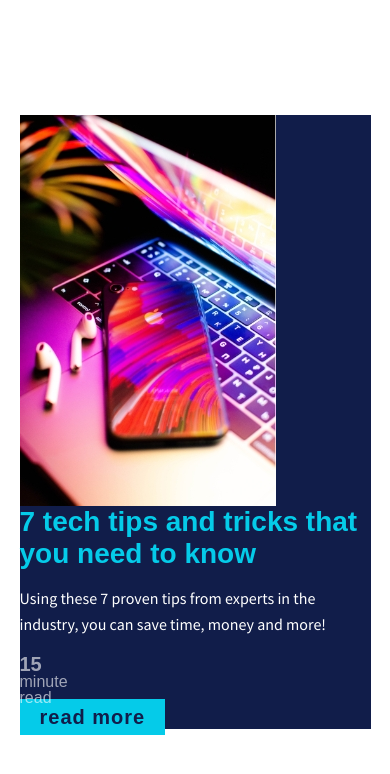
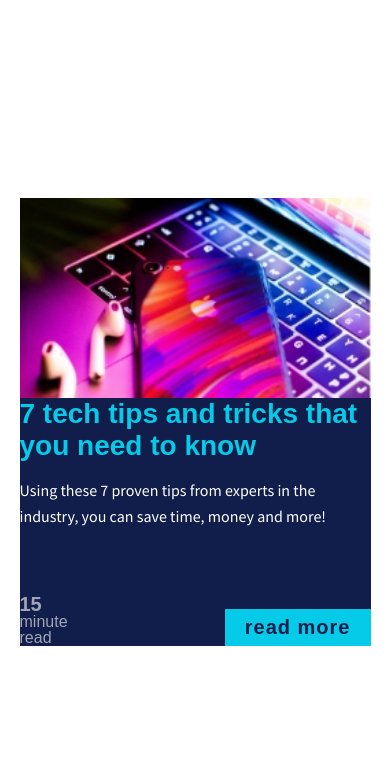
Before and after one commit to DevShruti/card-component-grid-scrimba, a plain HTML site: page index.html in a window 390 px wide. Drawn offline with Linux system fonts and the light colour scheme; a web font is replaced by a local one.

Commit message:
mobile version

```diff
--- a/css/style.css
+++ b/css/style.css
@@ -7,14 +7,19 @@ body {
 }
 
 .card {
+  display: grid;
   width: 90%;
   max-width: 800px;
   background: #111d4a;
   color: #fff;
+  grid-template: 200px auto auto 100px / auto auto;
 }
 
 .card-img {
   object-fit: cover;
+  grid-column: 1 / -1;
+  width: 100%;
+  height: 100%;
 }
 
 .card-title,
@@ -27,12 +32,14 @@ body {
   color: #05cbe9;
   font-size: 1.75rem;
   margin: 0;
+  grid-column: 1 / -1;
 }
 
 .card-body {
   font-size: 1rem;
   font-family: "Source Sans Pro", sans-serif;
   line-height: 1.6;
+  grid-column: 1 / -1;
 }
 
 .card-btn {
@@ -43,12 +50,15 @@ body {
   font-weight: 700;
   padding: 0.35em 1em;
   letter-spacing: 1px;
+  align-self: end;
+  justify-self: end;
 }
 
 .card-read-time {
   margin: 0;
   opacity: 0.6;
   line-height: 1;
+  align-self: end;
 }
 
 .card-read-time span {
--- a/index.html
+++ b/index.html
@@ -1,7 +1,9 @@
-<html>
+<!DOCTYPE html>
+<html lang="en">
     <head>
         <title>Flexbox card</title>
         <link href="https://fonts.googleapis.com/css?family=Blinker:400,700|Source+Sans+Pro&display=swap" rel="stylesheet">
+        <meta name="viewport" content="width=device-width,initial-scale=1">
         <link rel="stylesheet" href="css/style.css">
     </head>
     <body>
```
